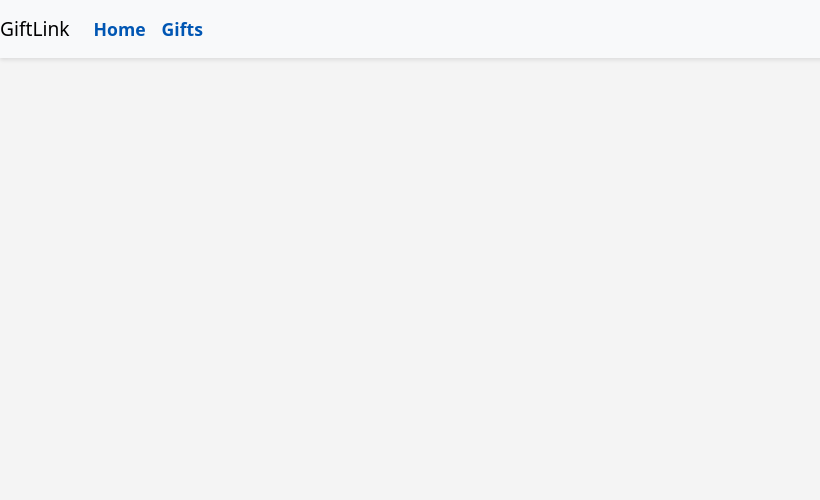
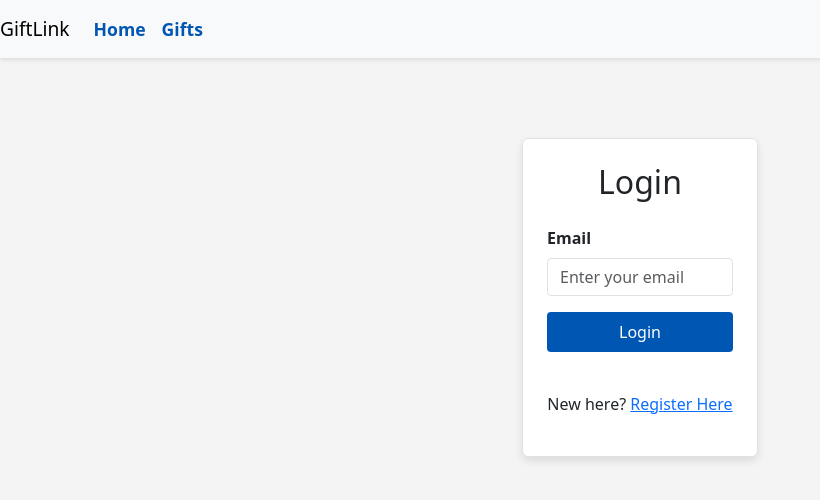
Before and after one commit to Petwater55/fullstack-capstone-project, a React (Create React App) app in the folder giftlink-frontend/: page /app/login in a window 1280 px wide. Before the commit this address had no page. Shown: the top 500 px of the page, without its empty margins (0-820 px from the left). Built offline with nearby package versions, Linux system fonts and the light colour scheme.

Commit message:
Initial message

```diff
--- a/giftlink-frontend/src/App.js
+++ b/giftlink-frontend/src/App.js
@@ -1,6 +1,8 @@
 import React from 'react';
 import { Routes, Route, useNavigate } from 'react-router-dom';
 import MainPage from './components/MainPage/MainPage';
+import LoginPage from './components/LoginPage/LoginPage';
+import RegisterPage from './components/RegisterPage/RegisterPage';
 import 'bootstrap/dist/css/bootstrap.min.css';
 import './App.css';
 import Navbar from './components/Navbar/Navbar';
@@ -11,9 +13,10 @@
     <>
         <Navbar/>
         <Routes>
-          {/* the final code will not pass the products to every page, but each page will call the server API */}
           <Route path="/" element={<MainPage />} />
           <Route path="/app" element={<MainPage />} />
+          <Route path="/app/login" element={<LoginPage/>} />
+          <Route path="/app/register" element={<RegisterPage/>} />
         </Routes>
         </>
   );
--- /dev/null
+++ b/giftlink-frontend/src/components/LoginPage/LoginPage.css
@@ -0,0 +1,44 @@
+.login-card {
+    background-color: #fff;
+    box-shadow: 0px 4px 8px rgba(0, 0, 0, 0.1);
+}
+
+.login-card .form-label {
+    font-weight: 600;
+}
+
+.login-card input {
+    border-radius: 0.25rem;
+}
+
+.login-card .btn {
+    padding: 0.5rem 1rem;
+    border-radius: 0.25rem;
+}
+
+.login-card .btn-primary {
+    background-color: #0056b3;
+    border: none;
+}
+
+.login-card .btn-secondary {
+    background-color: #dc3545;
+    border: none;
+}
+
+.login-card .text-primary {
+    color: #0056b3;
+}
+
+.login-card .text-secondary {
+    color: #6c757d;
+}
+
+/* Additional styles */
+a.text-primary:hover {
+    text-decoration: underline;
+}
+
+a.text-secondary:hover {
+    text-decoration: underline;
+}
--- /dev/null
+++ b/giftlink-frontend/src/components/LoginPage/LoginPage.js
@@ -0,0 +1,39 @@
+import React, { useState } from 'react';
+import './LoginPage.css';
+
+function LoginPage() {
+
+    const [email, setEmail] = useState('');
+    const [password, setPassword] = useState('');
+    const handleLogin = async () => {
+        console.log("Inside handleLogin");
+    }
+    return (
+        <div className="container mt-5">
+            <div className="row justify-content-center">
+                <div className="col-md-6 col-lg-4">
+                    <div className="login-card p-4 border rounded">
+                        <h2 className="text-center mb-4 font-weight-bold">Login</h2>
+                        <div className="mb-3">
+                            <label htmlFor="email" className="form-label">Email</label>
+                            <input
+                            id="email"
+                            type="text"
+                            className="form-control"
+                            placeholder="Enter your email"
+                            value={email}
+                            onChange={(e) => setEmail(e.target.value)}
+                            />
+                        </div>
+                        <button className="btn btn-primary w-100 mb-3" onClick={handleLogin}>Login</button>
+                        <p className="mt-4 text-center">
+                            New here? <a href="/app/register" className="text-primary">Register Here</a>
+                        </p>
+                    </div>
+                </div>
+            </div>
+        </div>
+    )
+}
+
+export default LoginPage;
```
